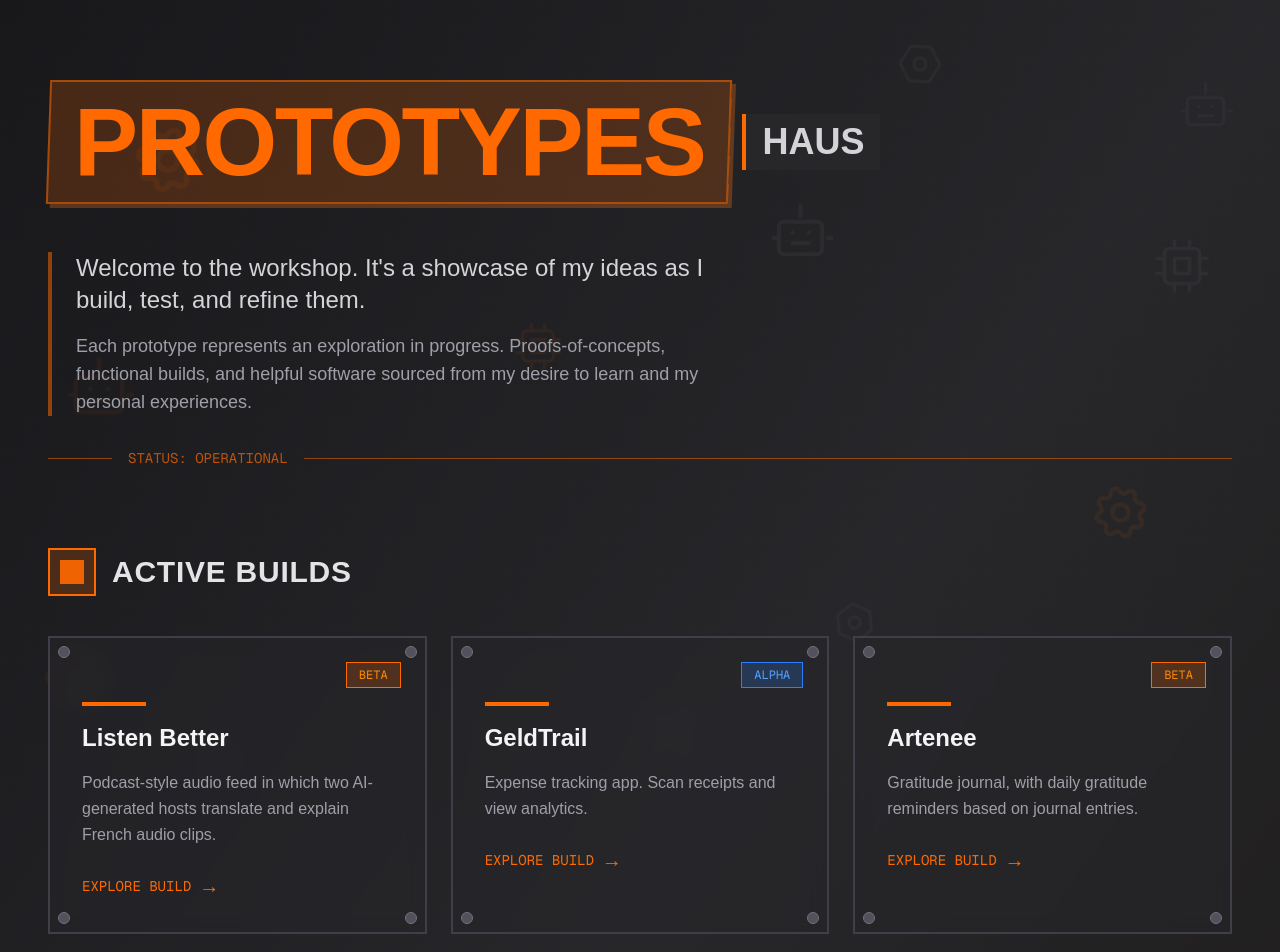
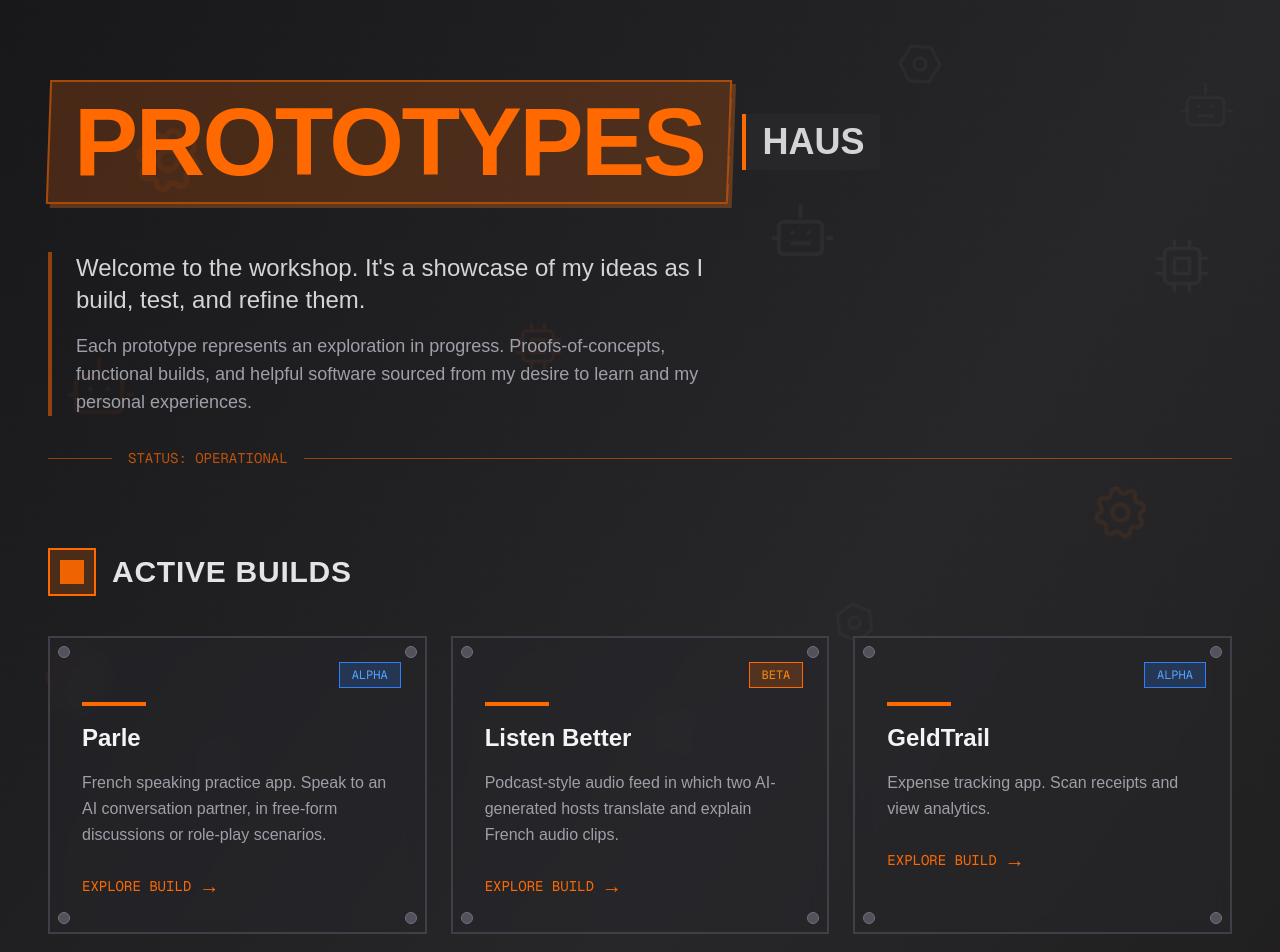
Before and after one commit to CodeWithOz/prototypes-haus, a Next.js app: page / in a window 1280 px wide. Shown: the top 952 px of the page. Built offline with nearby package versions, Linux system fonts and the light colour scheme.

Commit message:
feat: add Parle

```diff
--- a/src/app/page.tsx
+++ b/src/app/page.tsx
@@ -10,6 +10,13 @@ type Prototype = {
 };
 
 const prototypes: Prototype[] = [
+  {
+    name: 'Parle',
+    description:
+      'French speaking practice app. Speak to an AI conversation partner, in free-form discussions or role-play scenarios.',
+    url: 'https://parle.prototypes.haus',
+    status: 'alpha',
+  },
   {
     name: 'Listen Better',
     description:
```
